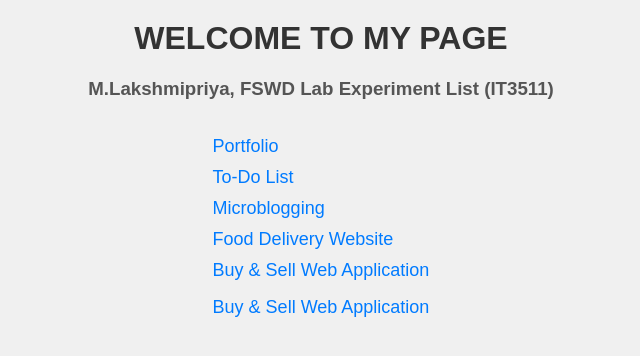
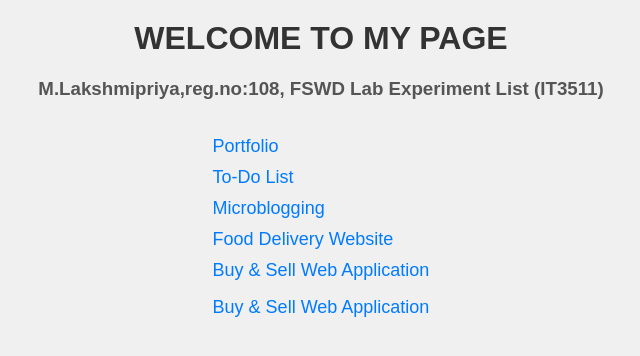
Before and after one commit to Lakshmipriya209/lakshmipriya24, a plain HTML site: page priya.html in a window 1280 px wide. Shown: the whole page, without its empty margins (319-959 px from the left). Drawn offline with Linux system fonts and the light colour scheme.

Commit message:
Update priya.html

```diff
--- a/priya.html
+++ b/priya.html
@@ -45,7 +45,7 @@
 <body>
 
     <h1>WELCOME TO MY PAGE</h1>
-    <h3>M.Lakshmipriya, FSWD Lab Experiment List (IT3511)</h3>
+    <h3>M.Lakshmipriya,reg.no:108, FSWD Lab Experiment List (IT3511)</h3>
 
     <div class="links">
         <ul>
```
